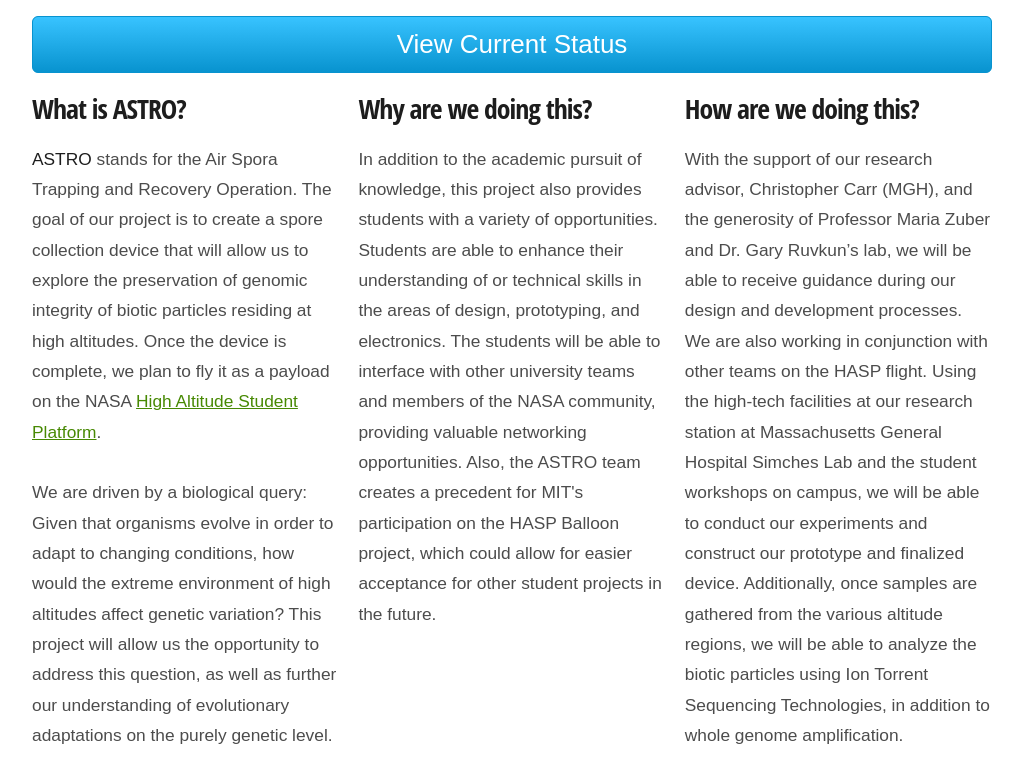
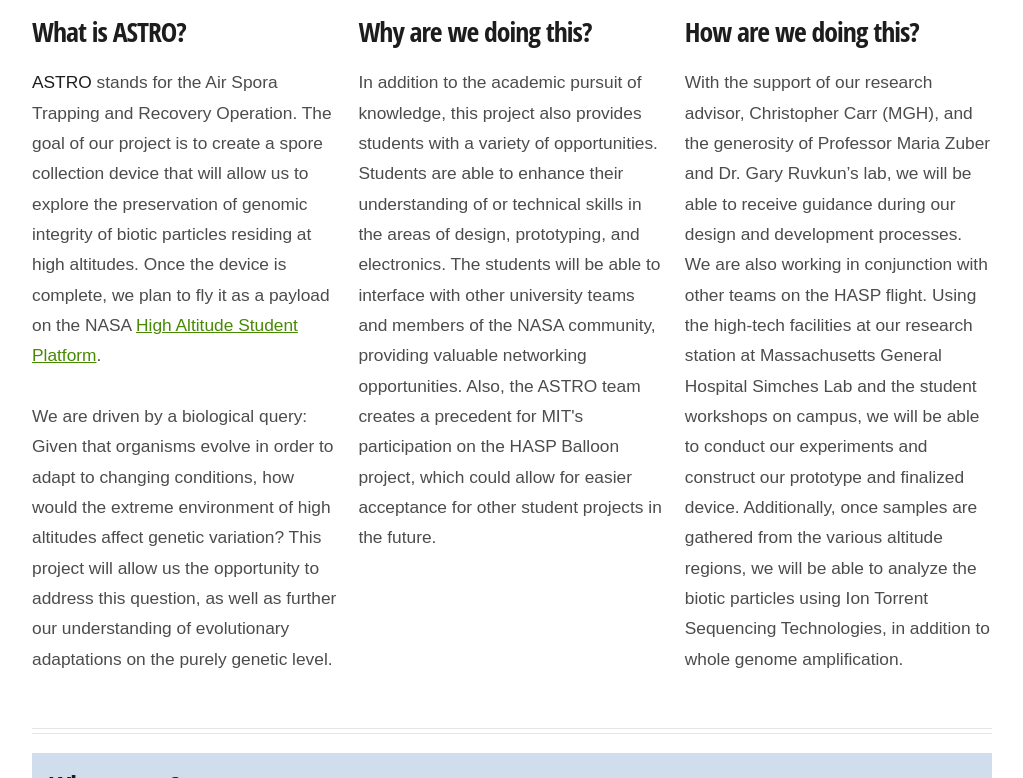
Before and after one commit to jdkaplan/ASTRO, a plain HTML site: page web/index.html in a window 1280 px wide. Shown: the part 322-1100 px from the top of the page, without its empty margins (128-1151 px from the left). Drawn offline with Linux system fonts and the light colour scheme.

Commit message:
Removed current status button.

```diff
--- a/web/index.html
+++ b/web/index.html
@@ -43,11 +43,6 @@
           </div>
         </div>
 
-        <div class="row">
-          <div class="12u">
-            <a href="status.html" class="button" style="font-size: 150%; text-align: center; margin: 0 auto; display: block; text-shadow: none; box-shadow: none;">View Current Status</a>
-          </div>
-        </div>
 
         <!-- Features -->
 
```
